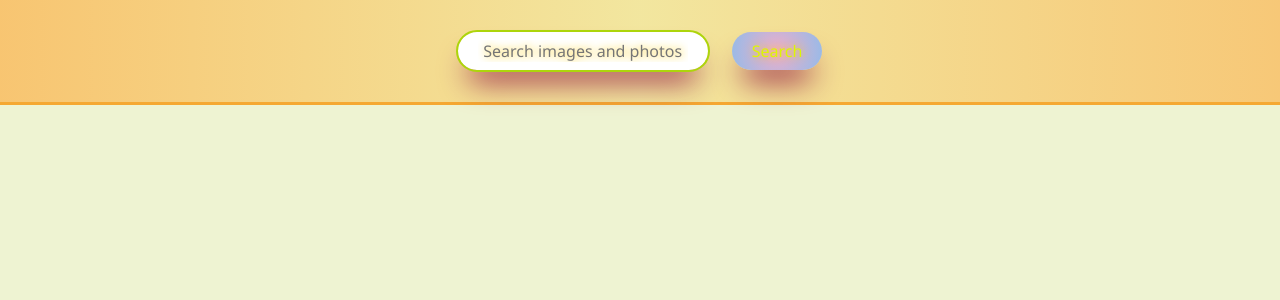
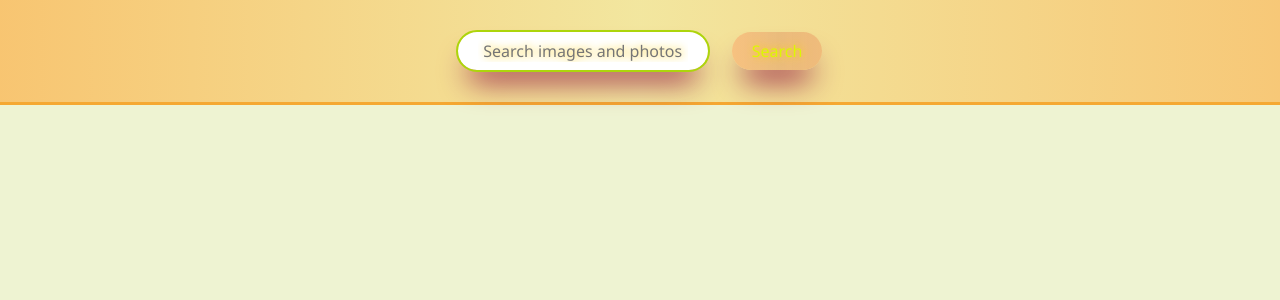
Before and after one commit to yaroslav-mudrevskyi/goit-typescript-hw-02, a React (Vite) app: page / in a window 1280 px wide. In both pictures the pointer is over the button "Search". Shown: the top 300 px of the page. Built offline with nearby package versions, Linux system fonts and the light colour scheme.

Commit message:
updated css

```diff
--- a/src/components/LoadMoreBtn/LoadMoreBtn.module.css
+++ b/src/components/LoadMoreBtn/LoadMoreBtn.module.css
@@ -17,11 +17,12 @@
   );
   &:hover {
     color: #ecf0c5;
-    background: rgb(238, 174, 202);
-    background: radial-gradient(
-      circle,
-      rgba(238, 174, 202, 1) 0%,
-      rgba(148, 187, 233, 1) 100%
+    background: rgb(232, 180, 117);
+    background: linear-gradient(
+      90deg,
+      rgba(247, 193, 128, 0.984) 0%,
+      rgba(232, 179, 118, 0.813) 50%,
+      rgb(239, 187, 123) 100%
     );
   }
 }
--- a/src/components/SearchBar/SearchBar.module.css
+++ b/src/components/SearchBar/SearchBar.module.css
@@ -49,11 +49,12 @@
   );
   &:hover {
     color: #ddf506;
-    background: rgb(238, 174, 202);
-    background: radial-gradient(
-      circle,
-      rgba(238, 174, 202, 1) 0%,
-      rgba(148, 187, 233, 1) 100%
+    background: rgb(232, 180, 117);
+    background: linear-gradient(
+      90deg,
+      rgba(247, 193, 128, 0.984) 0%,
+      rgba(232, 179, 118, 0.813) 50%,
+      rgb(239, 187, 123) 100%
     );
   }
 }
```
